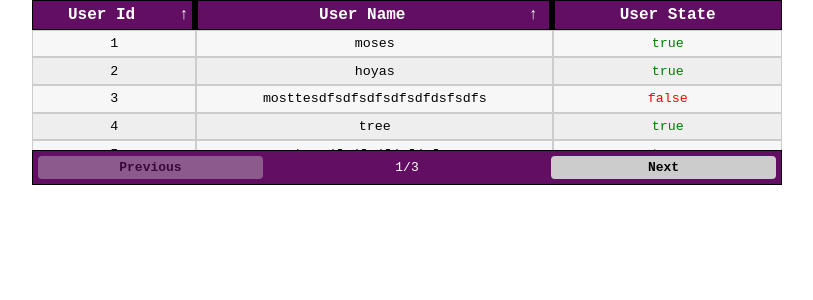
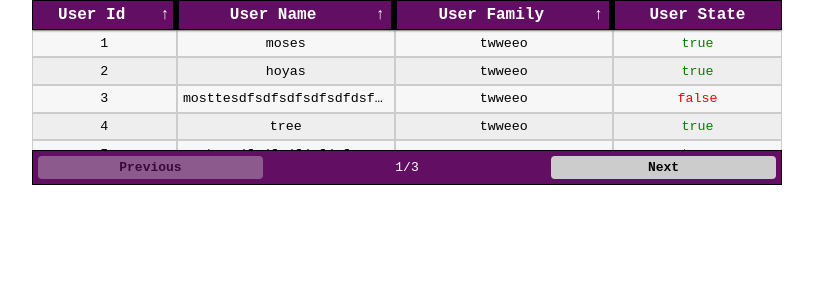
Before and after one commit to uriportnoy/react-tbl, a React (Create React App) app: page / in a window 1280 px wide. Shown: the top 300 px of the page, without its empty margins (233-1046 px from the left). Built offline with nearby package versions, Linux system fonts and the light colour scheme.

Commit message:
th padding right if sort sign included

```diff
--- a/package.json
+++ b/package.json
@@ -1,6 +1,6 @@
 {
   "name": "react-tbl",
-  "version": "0.6.5",
+  "version": "0.6.6",
   "private": false,
   "license": "MIT",
   "main": "dist/index.js",
--- a/src/App.jsx
+++ b/src/App.jsx
@@ -31,10 +31,10 @@ const App = () => {
            maxWidth: '750px',
           // minHeight: '400pt',
           // maxHeight: '150px',
-          // minWidth: 'auto',
+          // minWidth: '600px',
           // rowBGColor: 'yellow',
           // textColor: 'red',
-          // columnMinWidth: '100px',
+           columnMinWidth: '120px',
           // fontFamily: 'arial',
           // overflowX: 'hidden',
           header: {
@@ -46,7 +46,6 @@ const App = () => {
           },
           body:{
             //fontSize: '20pt',
-
              maxHeight: '100px',
             // minHeight: '200pt',
             // fixedHeight: '50px',
--- a/src/components/fakeData/getColumns.js
+++ b/src/components/fakeData/getColumns.js
@@ -14,6 +14,12 @@ export const getColumnsData = () => ([
         copyCellDataOnClick: true,
         showToolTip: true
     },{
+        header: 'User Family',
+        colKey: 'family',
+        size: 4,
+        copyCellDataOnClick: true,
+        showToolTip: true
+    },{
         header: 'User State',
         colKey: 'state',
         size: 2,
--- a/src/components/fakeData/getData.js
+++ b/src/components/fakeData/getData.js
@@ -2,18 +2,22 @@
 export const getData = () => ([{
     id:1,
     name: 'moses',
+    family: 'twweeo',
     state: true
 },{
     id:2,
     name: 'hoyas',
+    family: 'twweeo',
     state: true
 },{
     id:3,
     name: 'mosttesdfsdfsdfsdfsdfdsfsdfs',
+    family: 'twweeo',
     state: false
 },{
     id:4,
     name: 'tree',
+    family: 'twweeo',
     state: true
 },{
     id:5,
@@ -30,6 +34,7 @@ export const getData = () => ([{
 },{
     id:8,
     name: 'tree',
+    family: 'twweeo',
     state: false
 },{
     id:9,
--- a/src/components/tableMaker/resizer.jsx
+++ b/src/components/tableMaker/resizer.jsx
@@ -4,7 +4,7 @@ import styled from 'styled-components';
 import ReactTblContext from './ReactTblContext';
 
 
-const Resizer = ({id}) => {
+const Resizer = ({id,color}) => {
     const {table} = useContext(ReactTblContext);
     const columnMinWidth = parseInt(table?.columnMinWidth, 10) || 100;
     let currTh;
@@ -70,7 +70,7 @@ const Resizer = ({id}) => {
             }
           }
 
-        return <ResizerComponent ref = {thRef}  onClick={(e) => e.stopPropagation()}/>
+        return <ResizerComponent ref = {thRef}  onClick={(e) => e.stopPropagation()} color={color}/>
     }
 
 const ResizerComponent = styled.div`
@@ -80,7 +80,7 @@ const ResizerComponent = styled.div`
     width: 6px;
     position: absolute;
     cursor: col-resize;
-    background: #000;
+    background: ${props => props.color || '#000'};
 
     z-index: 999;
 `;
--- a/src/components/tableMaker/tableBody.jsx
+++ b/src/components/tableMaker/tableBody.jsx
@@ -69,7 +69,7 @@ const TableBody = ({
                 <div className='cellWrapper' id="cellWrapper">
                   {CustomCell ? <CustomCell dataRow={dataRow} currentKey={key} currentValue={currentValue}/> : currentValue}
                 </div>
-                {(showToolTip || col.showToolTip) && <ToolTip
+                {(showToolTip || col.showToolTip) && (currentValue?.length > 0) && <ToolTip
                   bgColor = {tooltipBgColor}
                   textColor = {tooltipTextColor || textColor}
                   borderColor = {tooltipBorderColor || tooltipBgColor}
--- a/src/components/tableMaker/tableHead.jsx
+++ b/src/components/tableMaker/tableHead.jsx
@@ -41,7 +41,7 @@ const TableHead = ({columns,sortArray}) => {
                         }}
                     >
                         {key.header || key.colKey}
-                    {columnsResize && (index + 1 !== columns.length) && <Resizer id={index}/>}
+                    {columnsResize && (index + 1 !== columns.length) && <Resizer id={index} color={tableHeader?.borderColor}/>}
                     </TH>
                     </>
                 ))}
@@ -52,13 +52,14 @@ const TableHead = ({columns,sortArray}) => {
 }
 
 const Thead = styled.thead`
-    //display: table;
+    display: table;
     width: 100%;
     table-layout: fixed;
     background: ${props => props.backgroundColor};
     position: sticky;
     top: 0;
     z-index: 99;
+    box-shadow: 0 2px 2px -1px rgba(0, 0, 0, 0.4);
     tr{
         color: ${props => props.color};
         width: 100%;
```
